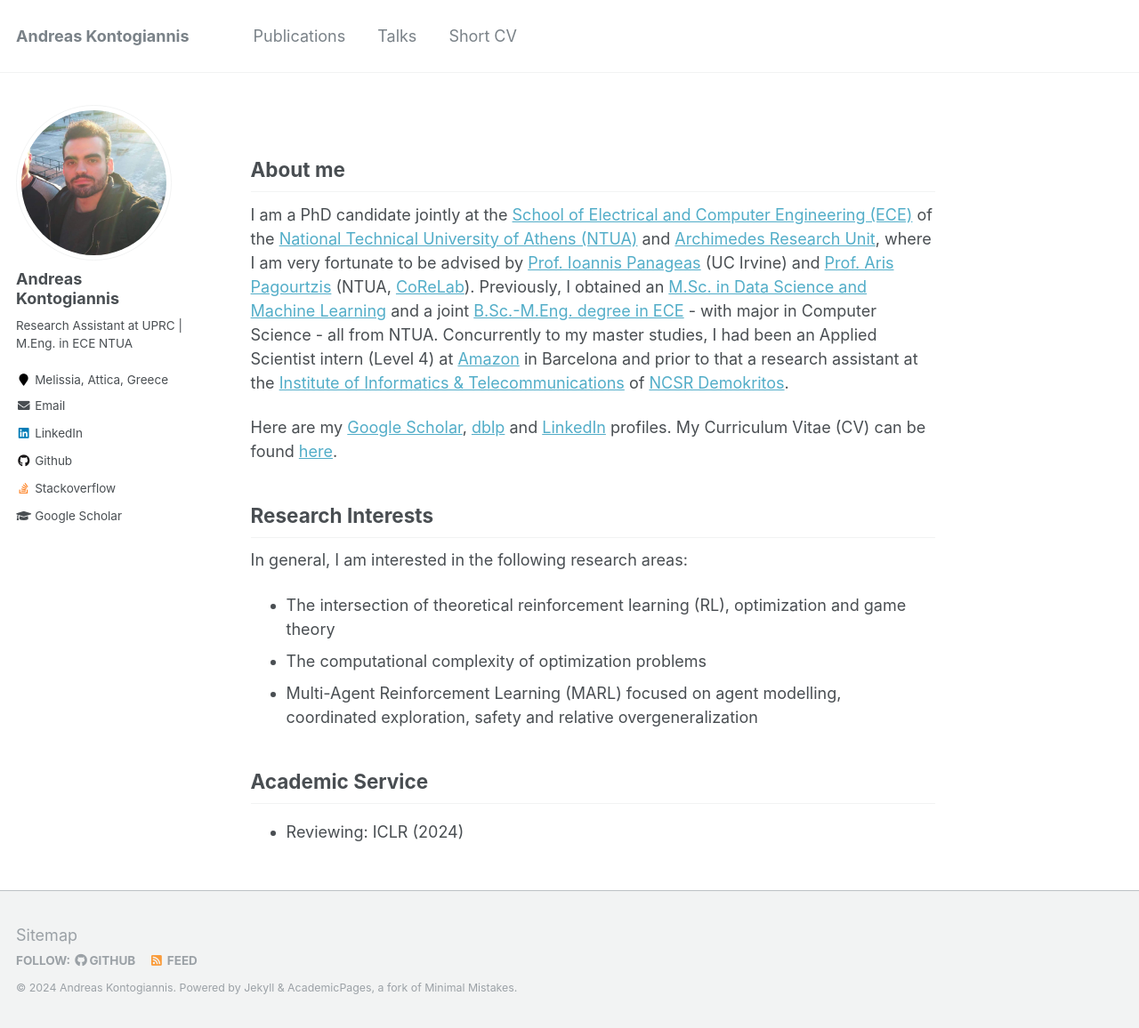
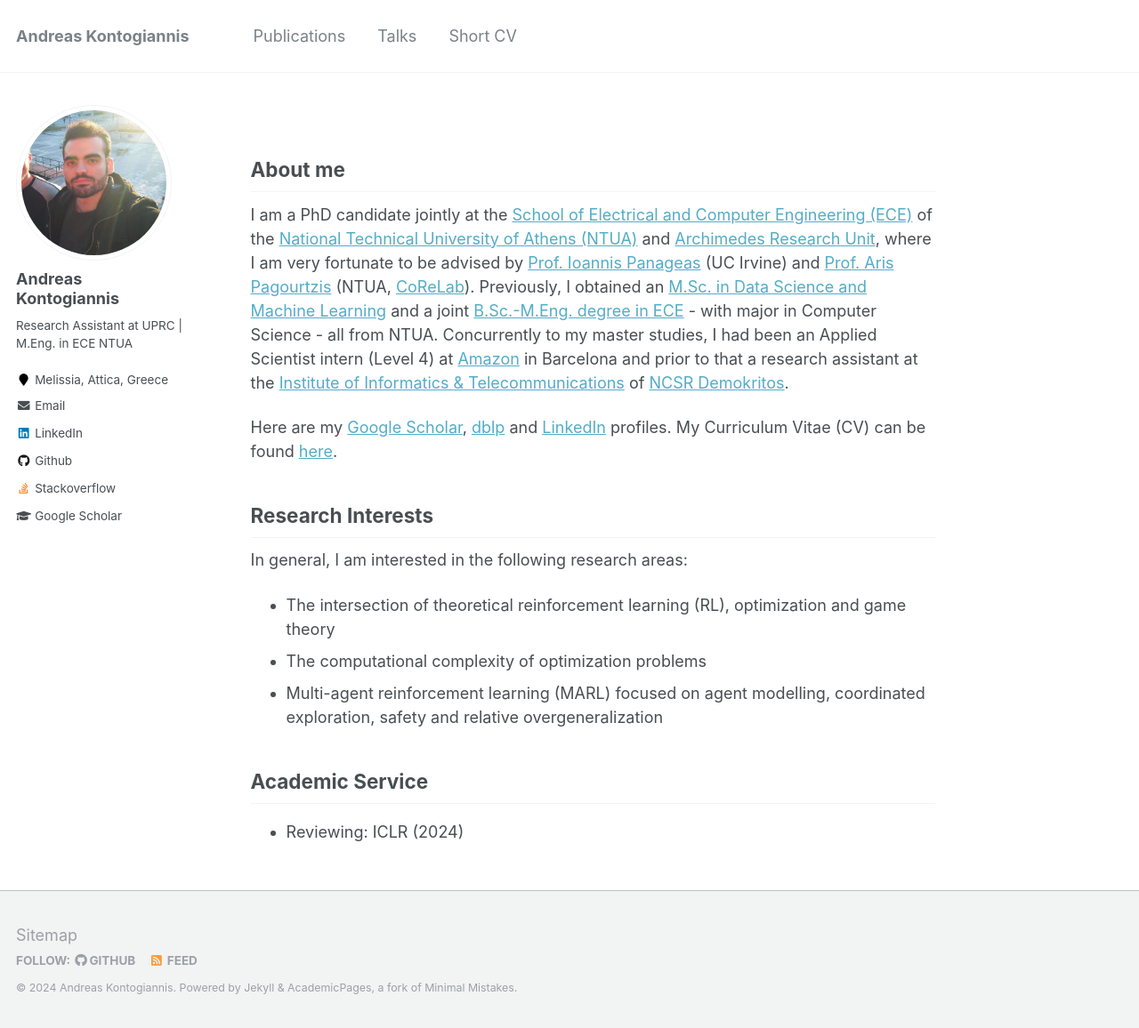
Before and after one commit to ddaedalus/ddaedalus.github.io, a Jekyll site: the page built from _pages/about.md, in a window 1280 px wide and 1156 px high. Shown: the whole window at 89% size. Built offline with Jekyll 4.4.1, drawn with Linux system fonts in a browser that asks for light colours.

```diff
--- a/_pages/about.md
+++ b/_pages/about.md
@@ -18,7 +18,7 @@ Here are my [Google Scholar](https://scholar.google.nl/citations?hl=en&user=nBFs
 In general, I am interested in the following research areas:
 * The intersection of theoretical reinforcement learning (RL), optimization and game theory
 * The computational complexity of optimization problems
-* Multi-Agent Reinforcement Learning (MARL) focused on agent modelling, coordinated exploration, safety and relative overgeneralization
+* Multi-agent reinforcement learning (MARL) focused on agent modelling, coordinated exploration, safety and relative overgeneralization
 
 ## Academic Service
 * Reviewing: ICLR (2024)
```
